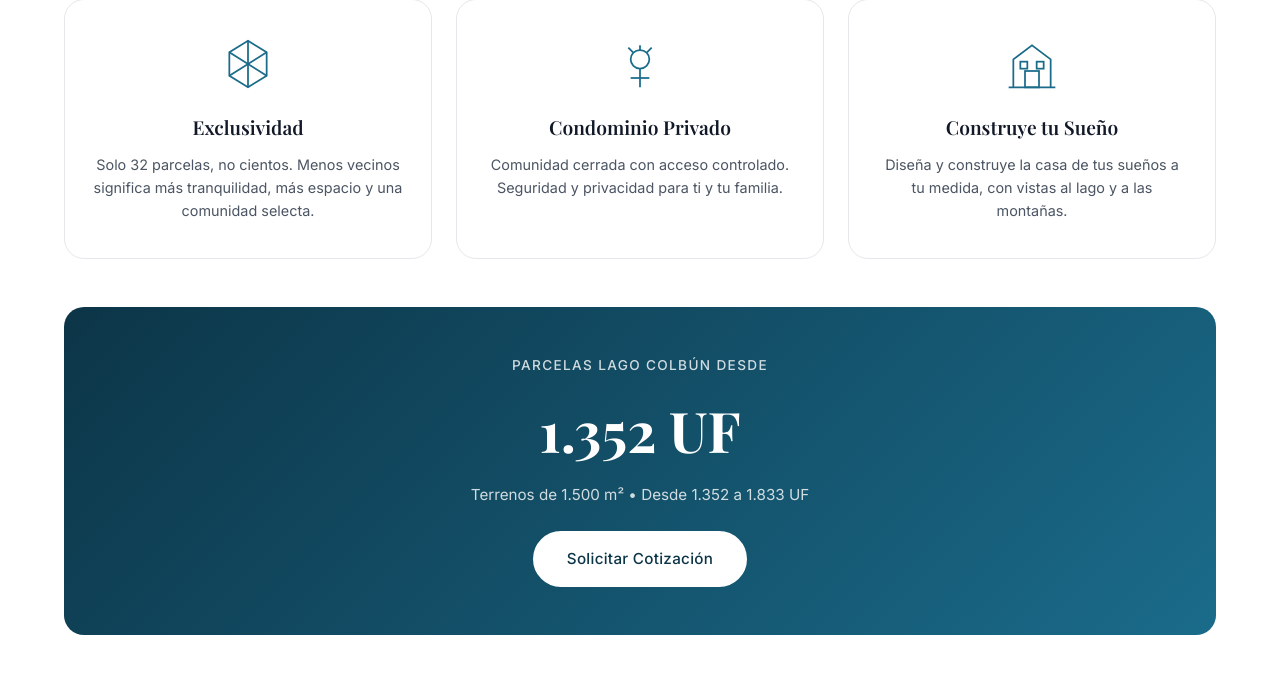
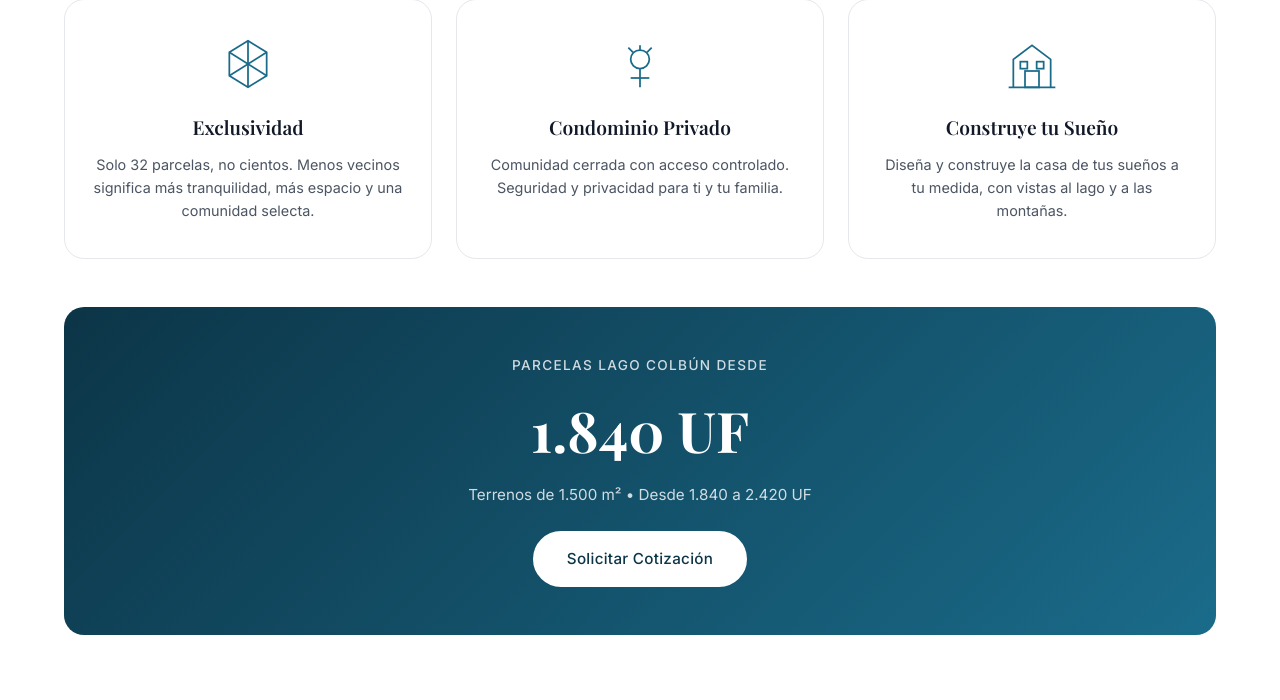
Before and after one commit to jpchs1/muelleflotante-cl, a PHP site: page /prueba/ in a window 1280 px wide. Shown: the part 2176-2876 px from the top of the page. Run offline with PHP 8.4, Linux system fonts and the light colour scheme.

Commit message:
fix: Update prices to 1.840-2.420 UF, footer logo text wrap
https://claude.ai/code/session_019aWk8CAcxoQifoNS6jRxXk

```diff
--- a/prueba/blog/condominio-costa-colbun-proyecto.html
+++ b/prueba/blog/condominio-costa-colbun-proyecto.html
@@ -47,7 +47,7 @@
             <p>Todos los propietarios de <strong>parcelas en Costa Colbún</strong> tienen acceso a la orilla del lago. Esta área común permite instalar muelles, bajar embarcaciones y disfrutar del agua sin restricciones. Es el corazón del proyecto y lo que hace que la <em>vida de lago</em> sea una realidad cotidiana.</p>
 
             <h2>Inversión con visión de futuro</h2>
-            <p>Con <strong>precios desde 1.352 UF</strong>, las parcelas de Costa Colbún representan un punto de entrada accesible para un proyecto lakefront. La zona de Colbún Alto está experimentando un crecimiento sostenido en desarrollo turístico e inmobiliario, lo que se traduce en una plusvalía atractiva para los propietarios.</p>
+            <p>Con <strong>precios desde 1.840 UF</strong>, las parcelas de Costa Colbún representan un punto de entrada accesible para un proyecto lakefront. La zona de Colbún Alto está experimentando un crecimiento sostenido en desarrollo turístico e inmobiliario, lo que se traduce en una plusvalía atractiva para los propietarios.</p>
 
             <h2>Cercano a todo</h2>
             <p>A pesar de su entorno natural, Costa Colbún no está aislado. El pueblo de Colbún está a 20 minutos, Linares a 38 km y Talca a 55 km. Las <strong>Termas de Quinamávida</strong> y la artesanal <strong>Rari</strong> están a pocos kilómetros, enriqueciendo la oferta de actividades.</p>
--- a/prueba/blog/invertir-parcelas-lago-colbun.html
+++ b/prueba/blog/invertir-parcelas-lago-colbun.html
@@ -52,7 +52,7 @@
 
             <h2>Costa Colbún: Un proyecto pensado para la inversión</h2>
             <p>El condominio <strong>Costa Colbún</strong> ofrece 32 <strong>sitios exclusivos de 1.500 m²</strong> cada uno, con acceso directo al lago. A diferencia de otros desarrollos con cientos de lotes, la exclusividad de solo 32 parcelas garantiza privacidad, tranquilidad y un mayor potencial de plusvalía.</p>
-            <p>Con precios desde <strong>1.352 UF</strong>, Costa Colbún es una inversión accesible que combina el sueño de vivir a orillas del lago con una decisión financiera inteligente.</p>
+            <p>Con precios desde <strong>1.840 UF</strong>, Costa Colbún es una inversión accesible que combina el sueño de vivir a orillas del lago con una decisión financiera inteligente.</p>
 
             <h2>El momento es ahora</h2>
             <p>Los <strong>terrenos en el Lago Colbún</strong> están en una etapa temprana de desarrollo turístico e inmobiliario. Quienes inviertan hoy estarán posicionados para beneficiarse del crecimiento natural de la zona en los próximos años.</p>
--- a/prueba/css/style.css
+++ b/prueba/css/style.css
@@ -983,22 +983,17 @@ a { color: inherit; text-decoration: none; }
     border-bottom: 1px solid rgba(255, 255, 255, 0.1);
 }
 
-.footer-brand-row {
-    display: flex;
-    align-items: center;
-    gap: 20px;
-}
-
 .footer-logo-wrapper {
+    float: left;
     background: var(--white);
     border-radius: var(--radius);
-    padding: 12px 16px;
-    flex-shrink: 0;
+    padding: 10px 14px;
+    margin: 0 16px 8px 0;
     box-shadow: 0 4px 16px rgba(0, 0, 0, 0.15);
 }
 
 .footer-logo {
-    height: 48px;
+    height: 44px;
     width: auto;
     display: block;
 }
--- a/prueba/index.html
+++ b/prueba/index.html
@@ -4,14 +4,14 @@
     <meta charset="UTF-8">
     <meta name="viewport" content="width=device-width, initial-scale=1.0">
     <title>Parcelas Lago Colbún | Terrenos y Sitios Exclusivos a Orillas del Lago — Costa Colbún</title>
-    <meta name="description" content="Parcelas Lago Colbún: 32 sitios exclusivos de 1.500 m² en condominio privado a orillas del lago. Terrenos con acceso directo al agua, alta plusvalía y entorno natural. Desde 1.352 UF. Región del Maule, Chile.">
+    <meta name="description" content="Parcelas Lago Colbún: 32 sitios exclusivos de 1.500 m² en condominio privado a orillas del lago. Terrenos con acceso directo al agua, alta plusvalía y entorno natural. Desde 1.840 UF. Región del Maule, Chile.">
     <meta name="keywords" content="parcelas lago colbún, sitios lago colbún, terrenos lago colbún, parcelas orilla lago, condominio lago colbún, terrenos lakefront chile, parcelas región del maule, sitios con vista al lago, inversión terrenos lago, costa colbún">
     <meta name="robots" content="index, follow">
     <meta name="author" content="Costa Colbún">
     <link rel="canonical" href="https://www.costacolbun.cl/">
     <meta property="og:type" content="website">
     <meta property="og:title" content="Parcelas Lago Colbún — Sitios Exclusivos a Orillas del Lago">
-    <meta property="og:description" content="32 parcelas de 1.500 m² en condominio privado con acceso directo al Lago Colbún. Terrenos desde 1.352 UF en la Región del Maule.">
+    <meta property="og:description" content="32 parcelas de 1.500 m² en condominio privado con acceso directo al Lago Colbún. Terrenos desde 1.840 UF en la Región del Maule.">
     <meta property="og:url" content="https://www.costacolbun.cl/">
     <meta property="og:site_name" content="Costa Colbún">
     <meta property="og:locale" content="es_CL">
@@ -20,7 +20,7 @@
     <meta property="og:image:height" content="630">
     <meta name="twitter:card" content="summary_large_image">
     <meta name="twitter:title" content="Parcelas Lago Colbún — Sitios Exclusivos a Orillas del Lago">
-    <meta name="twitter:description" content="32 parcelas de 1.500 m² en condominio privado con acceso directo al Lago Colbún. Terrenos desde 1.352 UF.">
+    <meta name="twitter:description" content="32 parcelas de 1.500 m² en condominio privado con acceso directo al Lago Colbún. Terrenos desde 1.840 UF.">
     <meta name="twitter:image" content="https://costacolbun.cl/wp-content/uploads/2022/11/panoRRSS.jpg">
     <link rel="preconnect" href="https://fonts.googleapis.com">
     <link rel="preconnect" href="https://fonts.gstatic.com" crossorigin>
@@ -36,7 +36,7 @@
         "@context": "https://schema.org",
         "@type": "RealEstateListing",
         "name": "Parcelas Lago Colbún — Condominio Costa Colbún",
-        "description": "32 parcelas exclusivas de 1.500 m² a orillas del Lago Colbún con acceso directo al lago, en condominio privado. Terrenos desde 1.352 UF.",
+        "description": "32 parcelas exclusivas de 1.500 m² a orillas del Lago Colbún con acceso directo al lago, en condominio privado. Terrenos desde 1.840 UF.",
         "url": "https://www.costacolbun.cl/",
         "image": "https://costacolbun.cl/wp-content/uploads/2022/11/panoRRSS.jpg",
         "address": {
@@ -54,7 +54,7 @@
         "offers": {
             "@type": "Offer",
             "priceCurrency": "CLF",
-            "price": "1352",
+            "price": "1840",
             "priceValidUntil": "2026-12-31",
             "availability": "https://schema.org/InStock"
         },
@@ -246,8 +246,8 @@
             <div class="pricing-highlight">
                 <div class="pricing-content">
                     <span class="pricing-label">Parcelas Lago Colbún desde</span>
-                    <span class="pricing-value">1.352 UF</span>
-                    <span class="pricing-detail">Terrenos de 1.500 m² &bull; Desde 1.352 a 1.833 UF</span>
+                    <span class="pricing-value">1.840 UF</span>
+                    <span class="pricing-detail">Terrenos de 1.500 m² &bull; Desde 1.840 a 2.420 UF</span>
                     <a href="#contacto" class="btn btn-primary">Solicitar Cotización</a>
                 </div>
             </div>
@@ -571,12 +571,10 @@
         <div class="container">
             <div class="footer-top">
                 <div class="footer-brand">
-                    <div class="footer-brand-row">
-                        <div class="footer-logo-wrapper">
-                            <img src="https://costacolbun.cl/wp-content/uploads/2022/08/Logo_CostaColbun_Mesa-de-trabajo-1-e1660885255567.png" alt="Costa Colbún" class="footer-logo">
-                        </div>
-                        <p>Condominio exclusivo de parcelas a orillas del Lago Colbún. 32 sitios de 1.500 m² con acceso directo al lago en la Región del Maule, Chile.</p>
+                    <div class="footer-logo-wrapper">
+                        <img src="https://costacolbun.cl/wp-content/uploads/2022/08/Logo_CostaColbun_Mesa-de-trabajo-1-e1660885255567.png" alt="Costa Colbún" class="footer-logo">
                     </div>
+                    <p>Condominio exclusivo de parcelas a orillas del Lago Colbún. 32 sitios de 1.500 m² con acceso directo al lago en la Región del Maule, Chile.</p>
                 </div>
                 <div class="footer-nav">
                     <h4>Navegación</h4>
```
